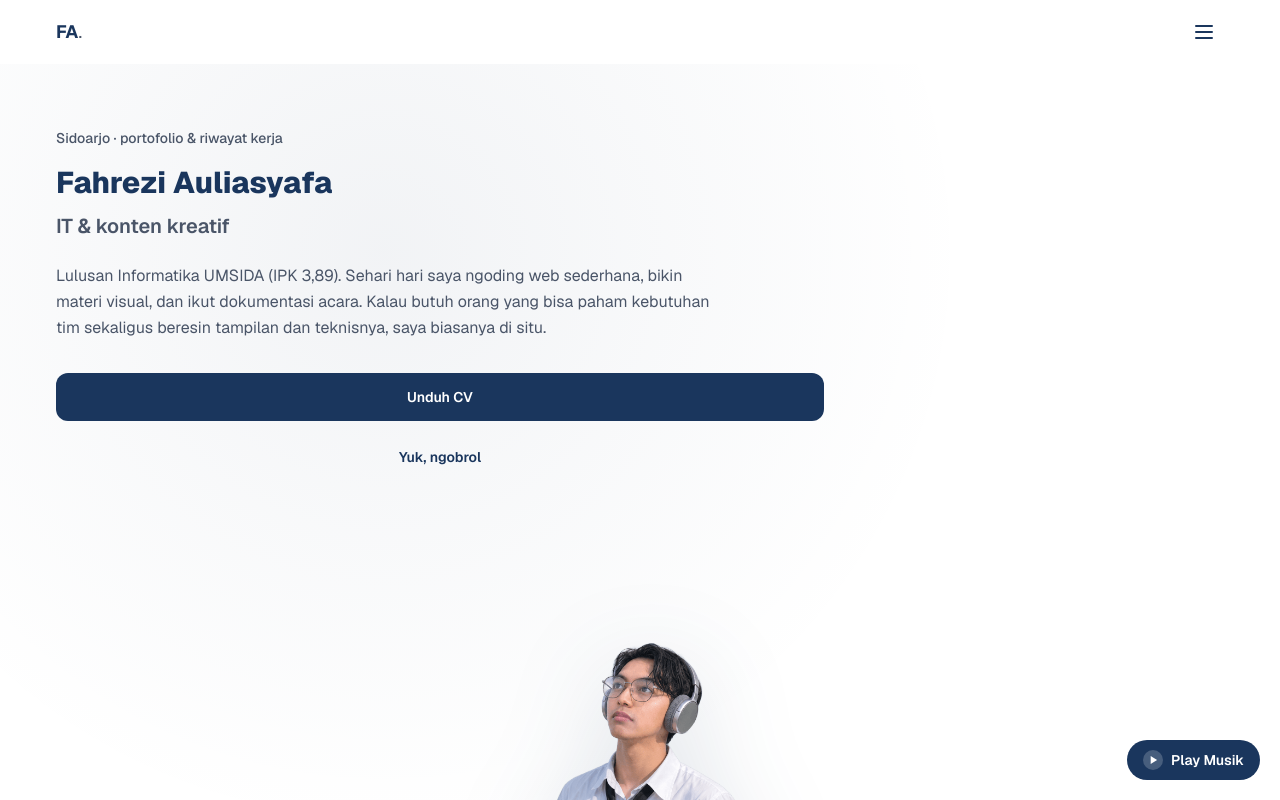
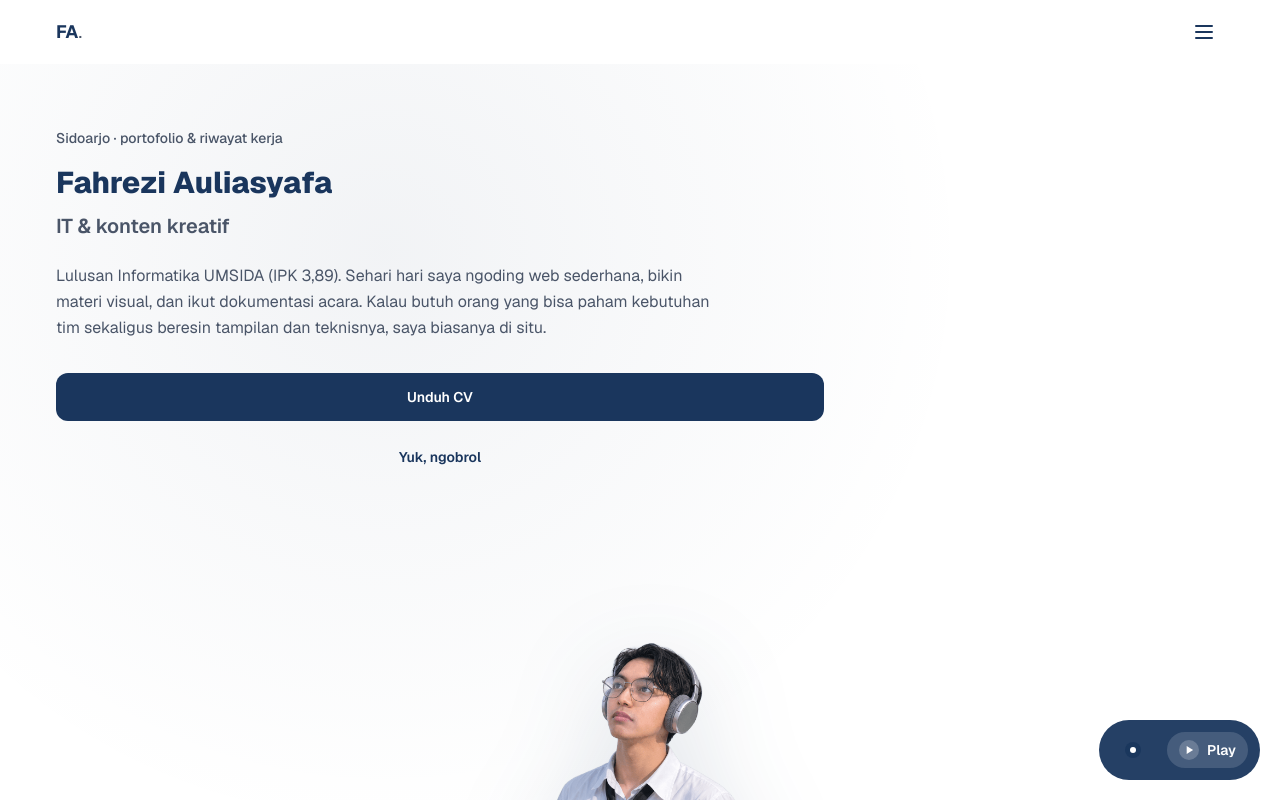
Before and after one commit to Gilgamesh25/portofahrezi, a Next.js app: page / in a window 1280 px wide. Shown: the top 800 px of the page. Built offline with nearby package versions, Linux system fonts and the light colour scheme.

Commit message:
add vynil

```diff
--- a/src/components/layout/MusicPlayer.tsx
+++ b/src/components/layout/MusicPlayer.tsx
@@ -36,17 +36,26 @@ export function MusicPlayer() {
         onEnded={() => setIsPlaying(false)}
       />
 
+      <div className="fixed bottom-5 right-5 z-50 flex items-center gap-3 rounded-full bg-primary/95 px-3 py-2 text-white shadow-card backdrop-blur-sm">
+        <div
+          className={`relative h-11 w-11 rounded-full border-2 border-white/40 bg-linear-to-br from-neutral-800 via-neutral-900 to-black shadow-inner ${
+            isPlaying ? "animate-spin" : ""
+          }`}
+          style={{ animationDuration: "2.2s" }}
+          aria-hidden="true"
+        >
+          <span className="absolute left-1/2 top-1/2 h-4 w-4 -translate-x-1/2 -translate-y-1/2 rounded-full border border-white/50 bg-primary/90" />
+          <span className="absolute left-1/2 top-1/2 h-1.5 w-1.5 -translate-x-1/2 -translate-y-1/2 rounded-full bg-white" />
+        </div>
+
         <button
           type="button"
           onClick={togglePlayback}
-        className="fixed bottom-5 right-5 z-50 inline-flex items-center gap-2 rounded-full bg-primary px-4 py-2.5 text-sm font-semibold text-white shadow-card transition-colors hover:bg-primary-light focus:outline-none focus:ring-2 focus:ring-primary focus:ring-offset-2"
+          className="inline-flex items-center gap-2 rounded-full bg-white/15 px-3 py-2 text-sm font-semibold transition-colors hover:bg-white/25 focus:outline-none focus:ring-2 focus:ring-white/60 focus:ring-offset-2 focus:ring-offset-primary"
           aria-label={`${isPlaying ? "Hentikan" : "Putar"} musik ${SONG_TITLE}`}
           title={SONG_TITLE}
         >
-        <span
-          className="inline-flex h-5 w-5 items-center justify-center rounded-full bg-white/20"
-          aria-hidden="true"
-        >
+          <span className="inline-flex h-5 w-5 items-center justify-center rounded-full bg-white/20">
             {isPlaying ? (
               <svg className="h-3.5 w-3.5" fill="currentColor" viewBox="0 0 24 24">
                 <path d="M7 6h3v12H7V6zm7 0h3v12h-3V6z" />
@@ -57,8 +66,9 @@ export function MusicPlayer() {
               </svg>
             )}
           </span>
-        {isPlaying ? "Stop Musik" : "Play Musik"}
+          {isPlaying ? "Stop" : "Play"}
         </button>
+      </div>
     </>
   );
 }
```
Lines whose indentation alone changed are shown as unchanged.
